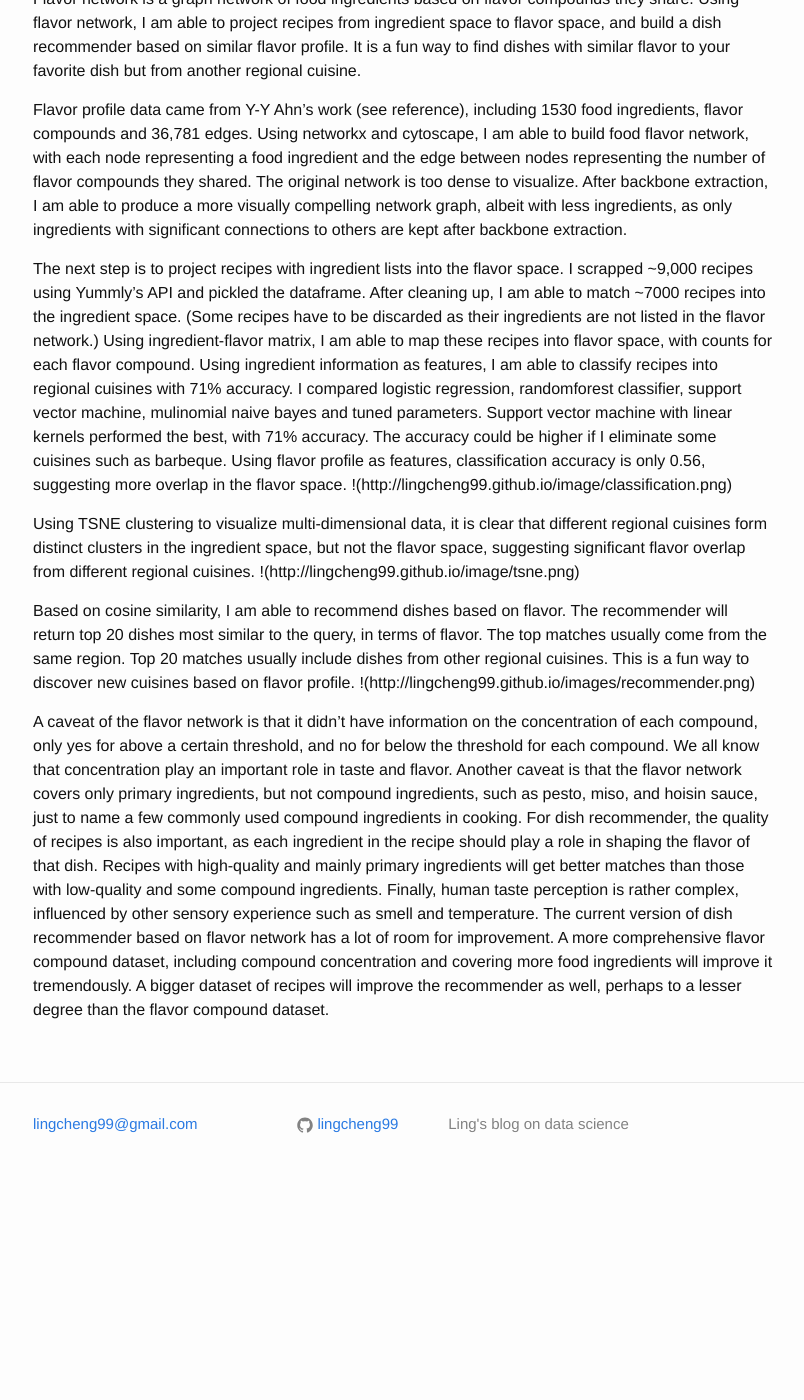
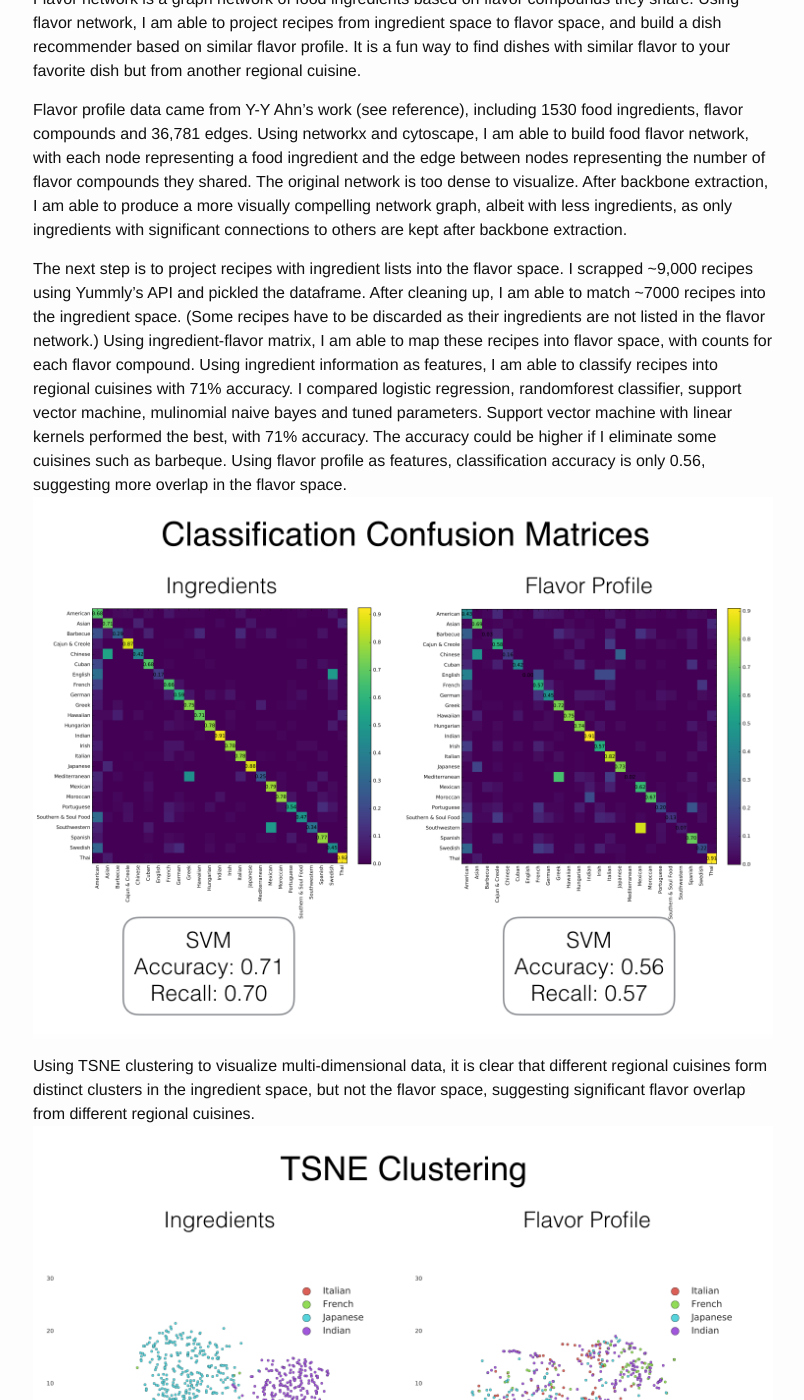
Before and after one commit to lingcheng99/lingcheng99.github.io, a Jekyll site: the page built from _posts/2016-04-08-flavor-network.md, in a window 1280 px wide and 1400 px high, scrolled down 213 px. Shown: the whole window, without its empty margins (237-1041 px from the left). Built offline with Jekyll 4.4.1, drawn with Linux system fonts in a browser that asks for light colours; before the commit the page ends 1409 px from its top, so only the background shows below that; some of the changed text lies outside the part shown.

Commit message:
add images

```diff
--- a/_posts/2016-04-08-flavor-network.md
+++ b/_posts/2016-04-08-flavor-network.md
@@ -11,13 +11,13 @@ Flavor profile data came from Y-Y Ahn's work (see reference), including 1530 foo
 
 The next step is to project recipes with ingredient lists into the flavor space. I scrapped ~9,000 recipes using Yummly's API and pickled the dataframe. After cleaning up, I am able to match ~7000 recipes into the ingredient space. (Some recipes have to be discarded as their ingredients are not listed in the flavor network.) Using ingredient-flavor matrix, I am able to map these recipes into flavor space, with counts for each flavor compound.
 Using ingredient information as features, I am able to classify recipes into regional cuisines with 71% accuracy. I compared logistic regression, randomforest classifier, support vector machine, mulinomial naive bayes and tuned parameters. Support vector machine with linear kernels performed the best, with 71% accuracy. The accuracy could be higher if I eliminate some cuisines such as barbeque. Using flavor profile as features, classification accuracy is only 0.56, suggesting more overlap in the flavor space.
-!({{site.url}}/image/classification.png)
+![Classification confusion matrix]({{site.url}}/image/classification.png)
 
 Using TSNE clustering to visualize multi-dimensional data, it is clear that different regional cuisines form distinct clusters in the ingredient space, but not the flavor space, suggesting significant flavor overlap from different regional cuisines.
-!({{site.url}}/image/tsne.png)
+![TSNE clustering]({{site.url}}/image/tsne.png)
 
 Based on cosine similarity, I am able to recommend dishes based on flavor. The recommender will return top 20 dishes most similar to the query, in terms of flavor. The top matches usually come from the same region. Top 20 matches usually include dishes from other regional cuisines. This is a fun way to discover new cuisines based on flavor profile.
-!({{site.url}}/images/recommender.png)
+![Recommender]({{site.url}}/images/recommender.png)
 
 A caveat of the flavor network is that it didn't have information on the concentration of each compound, only yes for above a certain threshold, and no for below the threshold for each compound. We all know that concentration play an important role in taste and flavor.
 Another caveat is that the flavor network covers only primary ingredients, but not compound ingredients, such as pesto, miso, and hoisin sauce, just to name a few commonly used compound ingredients in cooking.
```
